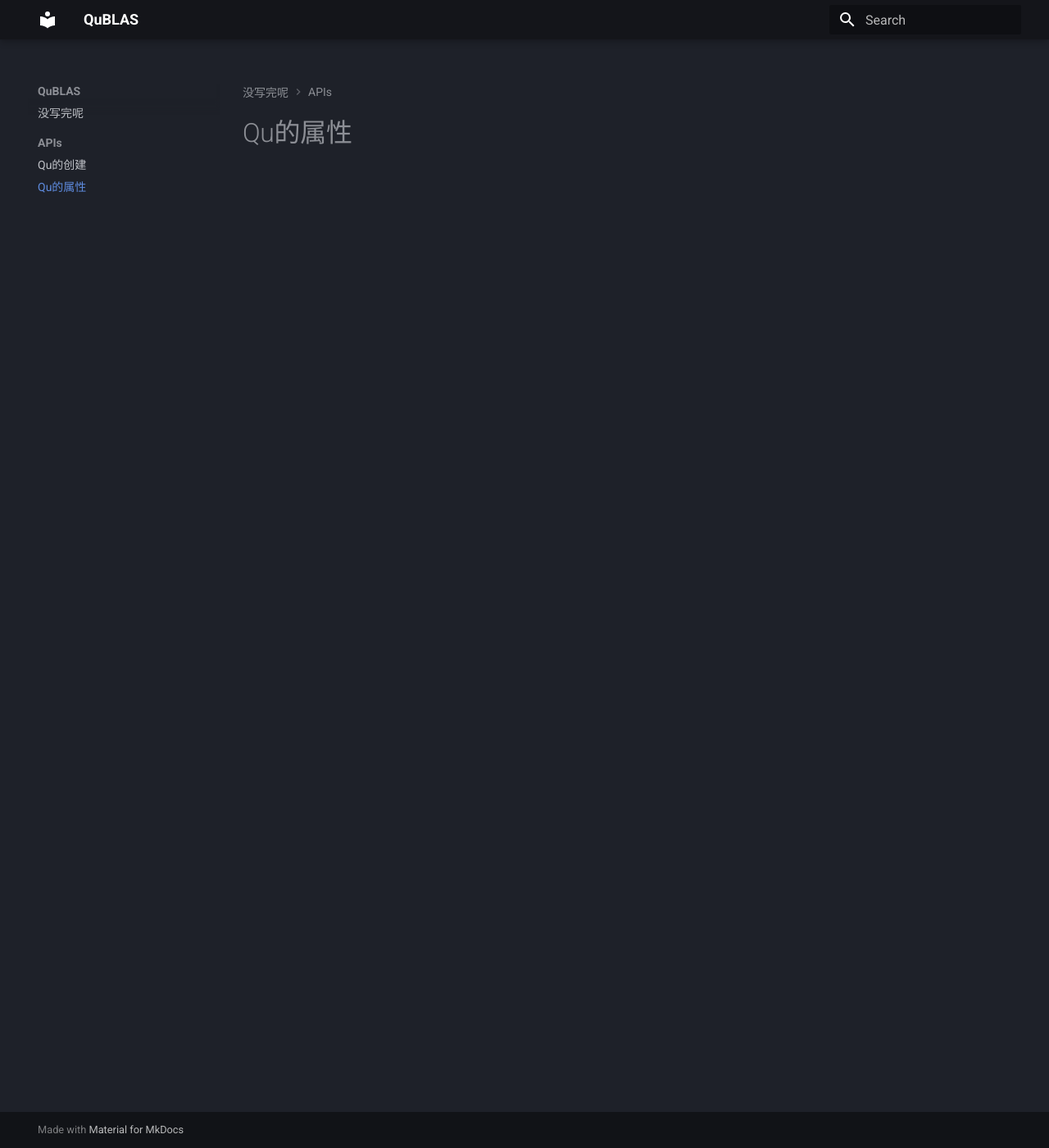
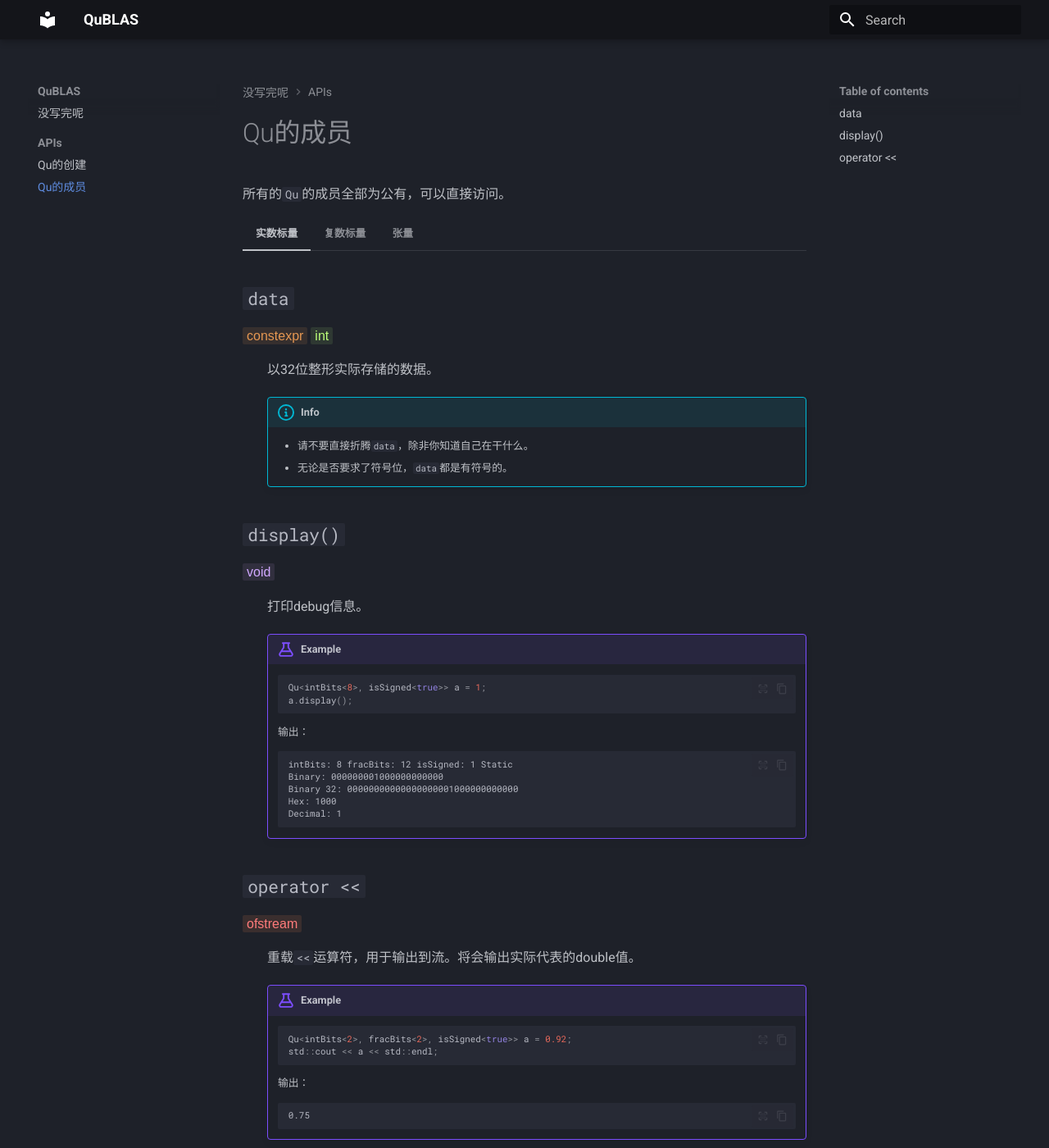
Before and after one commit to pikapuma/QuDoc, an MkDocs documentation site: the page built from docs/APIs/Qu_propoty.md, in a window 1280 px wide and 1400 px high. Shown: the whole window at 82% size. Built offline with MkDocs 1.6.1 and Material for MkDocs 9.7.7, drawn with Linux system fonts in a browser that asks for light colours.

Commit message:
8.31 temp

````diff
--- a/docs/APIs/Qu_propoty.md
+++ b/docs/APIs/Qu_propoty.md
@@ -1 +1,56 @@
-# Qu的属性
+# Qu的成员
+
+所有的`Qu`的成员全部为公有，可以直接访问。
+
+
+
+
+
+=== "实数标量"
+    ##`data`
+    <t-constexpr></t-constexpr> <t-int></t-int>
+
+    :  以32位整形实际存储的数据。
+        !!! info
+            - 请不要直接折腾`data`，除非你知道自己在干什么。
+            - 无论是否要求了符号位，`data`都是有符号的。
+
+    ##`display()`
+    <t-void></t-void>
+
+    :  打印debug信息。
+        !!! Example
+            ``` cpp
+            Qu<intBits<8>, isSigned<true>> a = 1;
+            a.display();
+            ```
+            输出：
+            ```
+            intBits: 8 fracBits: 12 isSigned: 1 Static
+            Binary: 000000001000000000000
+            Binary 32: 00000000000000000001000000000000
+            Hex: 1000
+            Decimal: 1
+            ```
+
+    ##`operator <<`
+    <t-default>ofstream</t-default>
+
+    :  重载`<<`运算符，用于输出到流。将会输出实际代表的double值。
+        !!! Example
+            ``` cpp
+            Qu<intBits<2>, fracBits<2>, isSigned<true>> a = 0.92;
+            std::cout << a << std::endl;
+            ```
+            输出：
+            ```
+            0.75
+            ```
+
+
+
+
+=== "复数标量"
+    - 222222
+
+=== "张量"
--- /dev/null
+++ b/docs/scripts/style.css
@@ -0,0 +1,32 @@
+.int {
+    color: #bbff79;
+    background-color: #2e3832;
+    padding: 2px 5px;
+    border-radius: 2px;
+    font-family: Arial;
+
+}
+
+.constexpr {
+    color: #e59752;
+    background-color: #362f2e;
+    padding: 2px 5px;
+    border-radius: 2px;
+    font-family: Arial;
+}
+
+.void {
+    color: #d1a8ff;
+    background-color: #312f3e;
+    padding: 2px 5px;
+    border-radius: 2px;
+    font-family: Arial;
+}
+
+.default {
+    color: #ff7b7b;
+    background-color: #3a2e2e;
+    padding: 2px 5px;
+    border-radius: 2px;
+    font-family: Arial;
+}
--- /dev/null
+++ b/docs/scripts/style.js
@@ -0,0 +1,47 @@
+class CustomInt extends HTMLElement {
+    constructor() {
+        super();
+        this.innerText = "int";  // 设置默认显示文本
+        this.className = "int";  // 应用相应的CSS类
+    }
+}
+
+class CustomConstexpr extends HTMLElement {
+    constructor() {
+        super();
+        this.innerText = "constexpr";  // 设置默认显示文本
+        this.className = "constexpr";  // 应用相应的CSS类
+    }
+}
+
+// void
+class CustomVoid extends HTMLElement {
+    constructor() {
+        super();
+        this.innerText = "void";  // 设置默认显示文本
+        this.className = "void";  // 应用相应的CSS类
+    }
+}
+
+class CustomDefault extends HTMLElement {
+    constructor() {
+        super();
+        this.className = "default";  // 应用相应的CSS类
+    }
+
+    connectedCallback() {
+        // 确保slot更改时更新组件
+        // 如果组件内部直接使用内容而不是shadow DOM则不需要
+        if (!this.shadowRoot) {
+            this.attachShadow({ mode: 'open' });
+            this.shadowRoot.innerHTML = `<slot></slot>`;
+        }
+    }
+}
+
+
+
+customElements.define('t-int', CustomInt);
+customElements.define('t-constexpr', CustomConstexpr);
+customElements.define('t-void', CustomVoid);
+customElements.define('t-default', CustomDefault);
--- a/mkdocs.yml
+++ b/mkdocs.yml
@@ -16,6 +16,15 @@ markdown_extensions:
   - pymdownx.tabbed:
       alternate_style: true
   - tables
+  - pymdownx.critic
+  - pymdownx.caret
+  - pymdownx.keys
+  - pymdownx.mark
+  - pymdownx.tilde
+  - def_list
+  - pymdownx.emoji:
+      emoji_index: !!python/name:material.extensions.emoji.twemoji
+      emoji_generator: !!python/name:material.extensions.emoji.to_svg
 
 
 
@@ -50,3 +59,9 @@ theme:
     - navigation.expand
     - navigation.path
     - navigation.prune
+
+extra_css:
+  - scripts/style.css
+
+extra_javascript:
+  - scripts/style.js
````
Also changed, not shown: docs/APIs/Qu_creation.md (+62 -77 lines).
